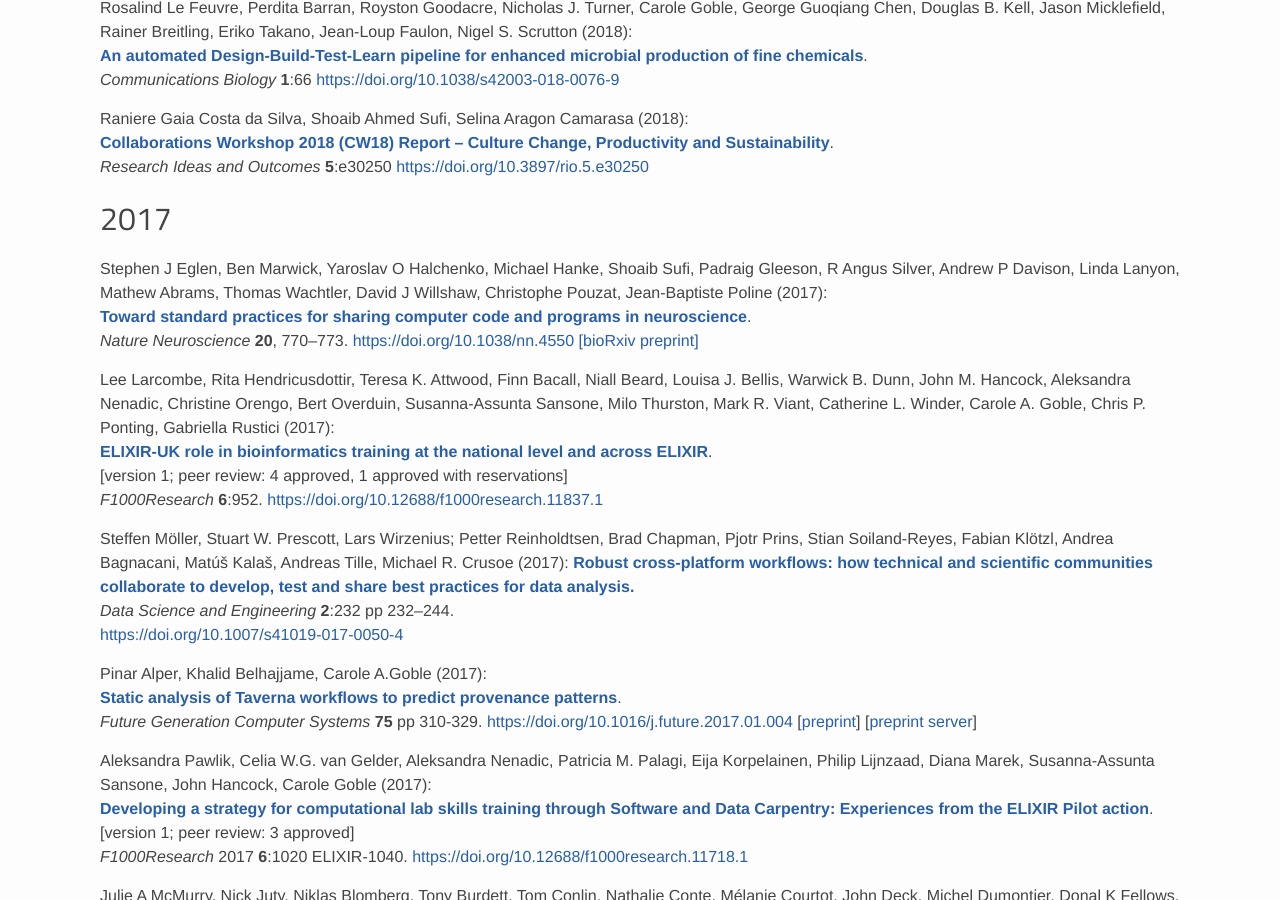
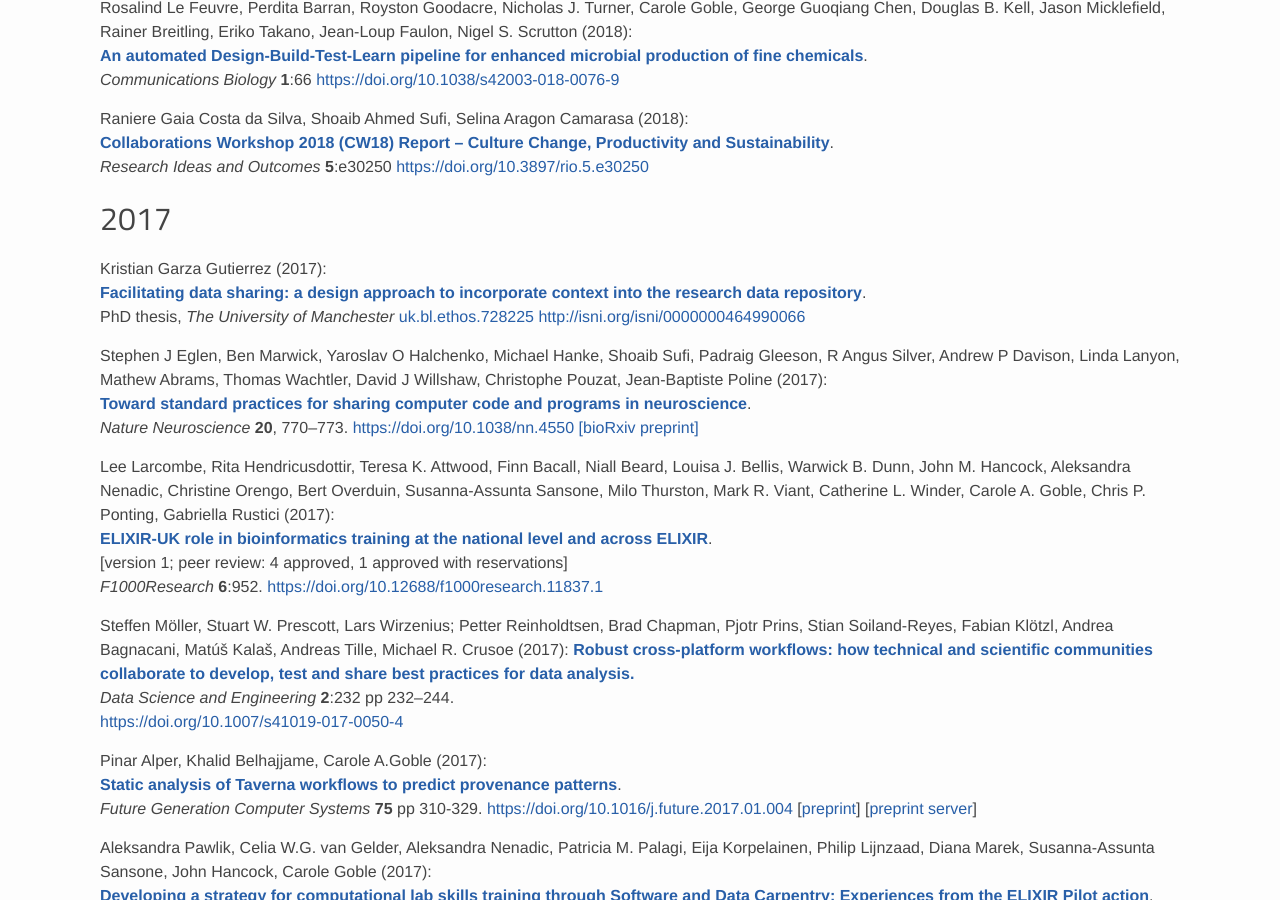
Before and after one commit to eScienceLab/eScienceLab.github.io, a Jekyll site: the page built from publications/index.md, in a window 1280 px wide and 900 px high, scrolled down 4672 px. Built offline with Jekyll 4.4.1, drawn with Linux system fonts in a browser that asks for light colours; comment, search, counter and statistics services are not loaded; some of the changed text lies outside the part shown.

Commit message:
More PhD theses

```diff
--- a/publications/index.md
+++ b/publications/index.md
@@ -236,6 +236,11 @@
 
 ## 2017
 
+Kristian Garza Gutierrez (2017):
+[**Facilitating data sharing: a design approach to incorporate context into the research data repository**](https://www.research.manchester.ac.uk/portal/files/60830158/FULL_TEXT.PDF).
+PhD thesis, _The University of Manchester_ [uk.bl.ethos.728225](https://ethos.bl.uk/OrderDetails.do?uin=uk.bl.ethos.728225)
+<http://isni.org/isni/0000000464990066>
+
 Stephen J Eglen, Ben Marwick, Yaroslav O Halchenko, Michael Hanke, Shoaib Sufi, Padraig Gleeson, R Angus Silver, Andrew P Davison, Linda Lanyon, Mathew Abrams, Thomas Wachtler, David J Willshaw, Christophe Pouzat, Jean-Baptiste Poline (2017):
 [**Toward standard practices for sharing computer code and programs in neuroscience**](https://doi.org/10.1038/nn.4550).
 _Nature Neuroscience_ **20**, 770–773.
@@ -289,6 +294,11 @@
 [https://doi.org/10.12688/f1000research.11407.1](https://doi.org/10.12688/f1000research.11407.1)
 
 ## 2016
+
+Pinar Alper (2016):
+[**Towards harnessing computational workflow provenance for experiment reporting**](https://www.research.manchester.ac.uk/portal/files/54583473/FULL_TEXT.PDF).
+PhD thesis, _The University of Manchester_. [uk.bl.ethos.686781](https://ethos.bl.uk/OrderDetails.do?uin=uk.bl.ethos.686781)
+<http://isni.org/isni/0000000459201915>
 
 Renato De Giovanni, Alan R. Williams, Vera Hernández Ernst, Robert Kulawik, Francisco Quevedo Fernandez, Alex R. Hardisty (2016):
 **ENM Components: a new set of web service‐based workflow components for ecological niche modelling**.
@@ -439,8 +449,13 @@
 ## 2014
 Timothy Clark (2014):
 [**Sociotechnical Architecture for Biomedical Communication on the Web of Argument and Data**](https://www.research.manchester.ac.uk/portal/files/54555377/FULL_TEXT.PDF).
-PhD Thesis, _The University of Manchester_.
+PhD Thesis, _The University of Manchester_ [uk.bl.ethos.607428](https://ethos.bl.uk/OrderDetails.do?uin=uk.bl.ethos.607428)
 <https://isni.org/isni/0000000453641987>
+
+Matthew Philip Gamble (2014):
+[**Modelling and computing the quality of scientific information on the Web of Data**](https://www.research.manchester.ac.uk/portal/files/54551459/FULL_TEXT.PDF)
+PhD Thesis, _The University of Manchester_ [uk.bl.ethos.617974](https://ethos.bl.uk/OrderDetails.do?uin=uk.bl.ethos.617974)
+<http://isni.org/isni/0000000453526516>
 
 Carole Goble (2014):
 **Better Software, Better Research**.
```
